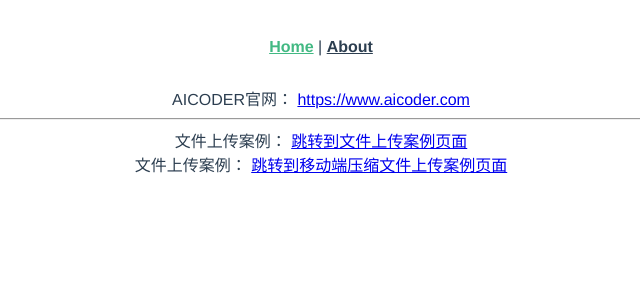
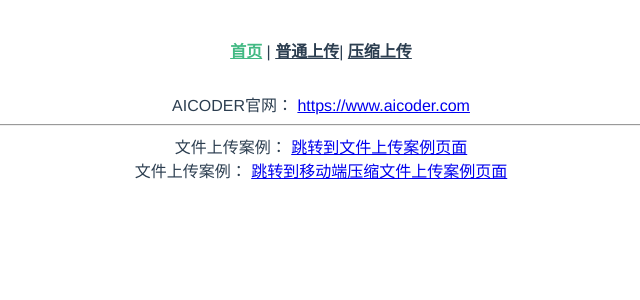
Before and after one commit to malun666/vue-file-upload-demo, a Vue app: page / in a window 1280 px wide. Shown: the top 300 px of the page, without its empty margins (319-959 px from the left). Built offline with nearby package versions, Linux system fonts and the light colour scheme.

Commit message:
upload fixed

```diff
--- a/src/App.vue
+++ b/src/App.vue
@@ -1,8 +1,9 @@
 <template>
   <div id="app">
     <div id="nav">
-      <router-link to="/">Home</router-link> |
-      <router-link to="/about">About</router-link>
+      <router-link to="/">首页</router-link> |
+      <router-link to="/about">普通上传</router-link>|
+      <router-link to="/mupload">压缩上传</router-link>
     </div>
     <router-view />
   </div>
```
